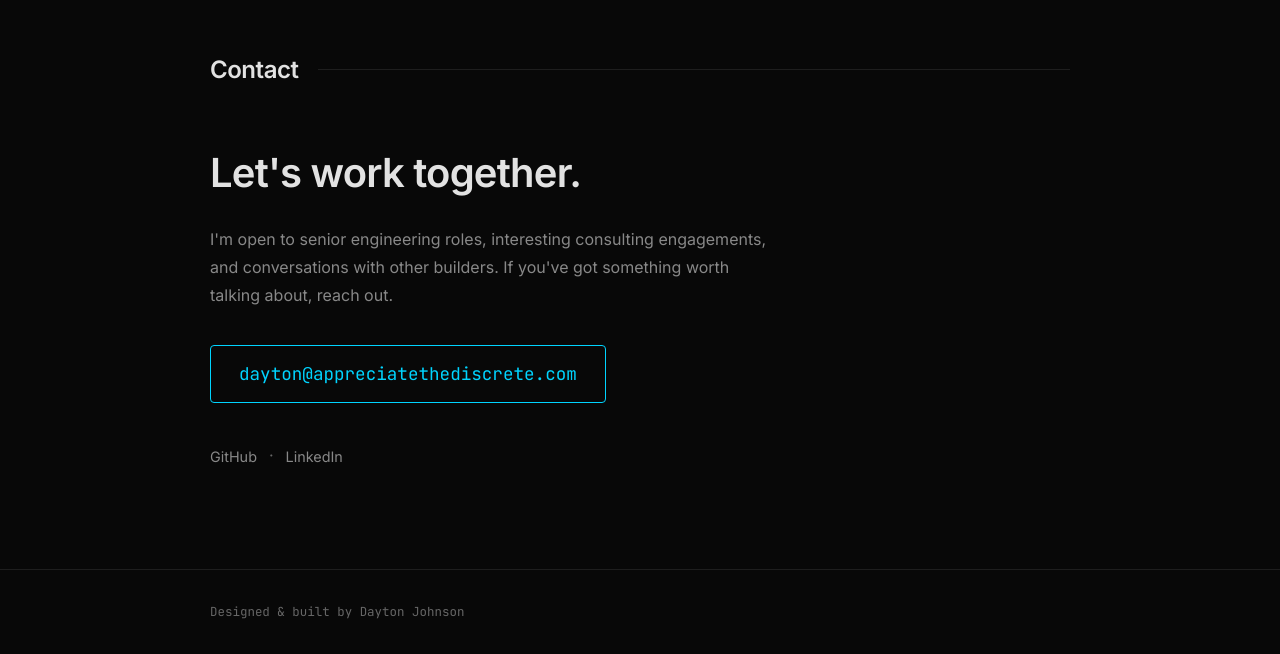
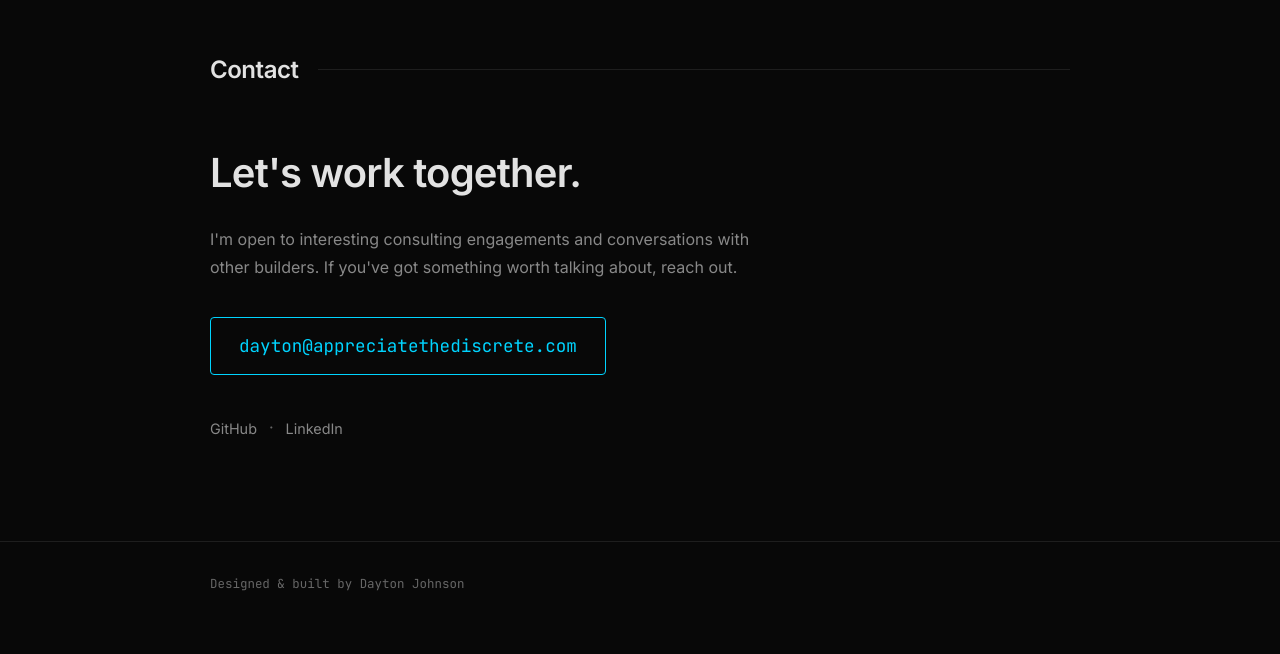
Before and after one commit to idifyable/daytonrjohnson, a Next.js app: page / in a window 1280 px wide. Shown: the part 3506-4160 px from the top of the page. After the commit the page ends 4132 px from the top, so only its background shows below. Built offline with nearby package versions, Linux system fonts and the light colour scheme.

Commit message:
Fixing  footer text

```diff
--- a/src/components/Contact.tsx
+++ b/src/components/Contact.tsx
@@ -1,8 +1,8 @@
-'use client'
+'use client';
 
-import styled from 'styled-components'
-import { theme } from '@/styles/theme'
-import SectionWrapper from './SectionWrapper'
+import styled from 'styled-components';
+import { theme } from '@/styles/theme';
+import SectionWrapper from './SectionWrapper';
 
 export default function Contact() {
   return (
@@ -10,9 +10,8 @@ export default function Contact() {
       <Inner>
         <Heading>Let&apos;s work together.</Heading>
         <Body>
-          I&apos;m open to senior engineering roles, interesting consulting
-          engagements, and conversations with other builders. If you&apos;ve got
-          something worth talking about, reach out.
+          I&apos;m open to interesting consulting engagements and conversations with other builders.
+          If you&apos;ve got something worth talking about, reach out.
         </Body>
         <EmailLink href="mailto:dayton@appreciatethediscrete.com">
           dayton@appreciatethediscrete.com
@@ -22,18 +21,22 @@ export default function Contact() {
             GitHub
           </SocialLink>
           <Dot>·</Dot>
-          <SocialLink href="https://www.linkedin.com/in/daytonrjohnson/" target="_blank" rel="noopener noreferrer">
+          <SocialLink
+            href="https://www.linkedin.com/in/daytonrjohnson/"
+            target="_blank"
+            rel="noopener noreferrer"
+          >
             LinkedIn
           </SocialLink>
         </SocialLinks>
       </Inner>
     </SectionWrapper>
-  )
+  );
 }
 
 const Inner = styled.div`
   max-width: 560px;
-`
+`;
 
 const Heading = styled.h3`
   font-size: clamp(1.8rem, 4vw, 2.5rem);
@@ -41,14 +44,14 @@ const Heading = styled.h3`
   color: ${theme.colors.text};
   letter-spacing: -0.02em;
   margin-bottom: 20px;
-`
+`;
 
 const Body = styled.p`
   font-size: 1rem;
   color: ${theme.colors.textMuted};
   line-height: 1.75;
   margin-bottom: 36px;
-`
+`;
 
 const EmailLink = styled.a`
   display: inline-block;
@@ -64,13 +67,13 @@ const EmailLink = styled.a`
   &:hover {
     background: ${theme.colors.accentDim};
   }
-`
+`;
 
 const SocialLinks = styled.div`
   display: flex;
   align-items: center;
   gap: 12px;
-`
+`;
 
 const SocialLink = styled.a`
   font-size: 0.9rem;
@@ -80,8 +83,8 @@ const SocialLink = styled.a`
   &:hover {
     color: ${theme.colors.accent};
   }
-`
+`;
 
 const Dot = styled.span`
   color: ${theme.colors.textSubtle};
-`
+`;
```
